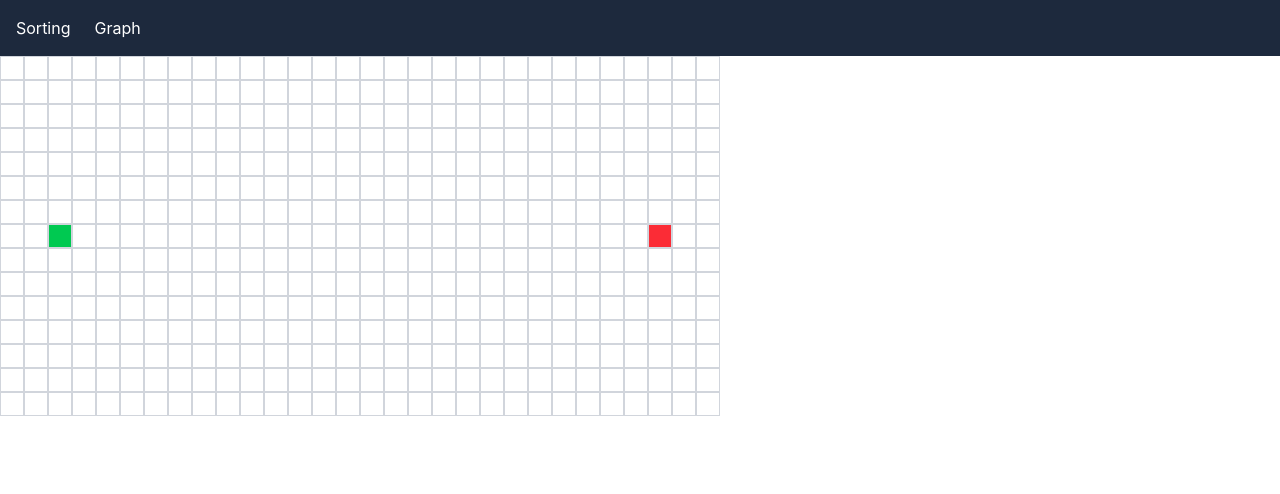
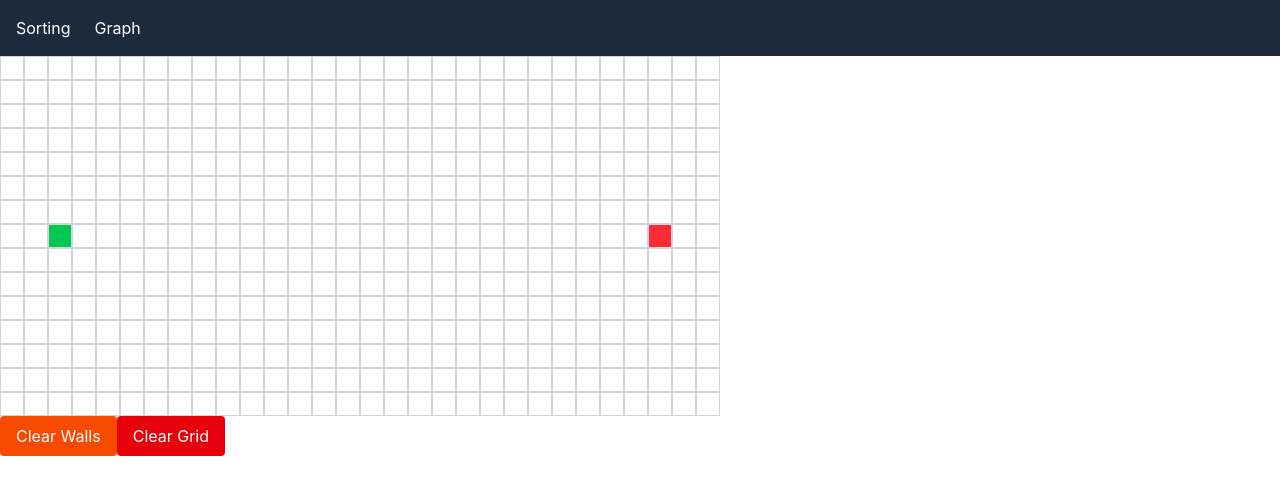
Before and after one commit to rlg0013/algo-visualizer, a React (Vite) app: page /graph in a window 1280 px wide. Shown: the top 494 px of the page. Built offline with nearby package versions, Linux system fonts and the light colour scheme.

Commit message:
added clear walls and grid buttons

```diff
--- a/src/pages/GraphPage.jsx
+++ b/src/pages/GraphPage.jsx
@@ -31,6 +31,7 @@ function GraphPage() {
   function handleCellUpdate(row, col) {
     setGrid(prevGrid => {
       const cell = prevGrid[row][col]
+
       if (cell.type === "start" || cell.type === "end") {
         return prevGrid
       }
@@ -42,14 +43,49 @@ function GraphPage() {
         ...newRow[col],
         type: newRow[col].type === "wall" ? "empty" : "wall"
       }
+
       newGrid[row] = newRow
+
       return newGrid
     })
   }
 
+  function handleClearWalls() {
+    setGrid(prevGrid => (
+      prevGrid.map(row => (
+        row.map(cell => (
+          cell.type === "wall"
+            ? { ...cell, type: "empty" }
+            : cell
+        ))
+      ))
+    ))
+  }
+
+  function handleClearGrid() {
+    setGrid(createInitialGrid(15, 30))
+  }
+
   return (
     <div>
-      <Grid grid={grid} onCellUpdate={handleCellUpdate} />
+      <Grid
+        grid={grid}
+        onCellUpdate={handleCellUpdate}
+      />
+
+      <button
+        onClick={handleClearWalls}
+        className="bg-orange-600 text-white px-4 py-2 rounded"
+      >
+        Clear Walls
+      </button>
+
+      <button
+        onClick={handleClearGrid}
+        className="bg-red-600 text-white px-4 py-2 rounded"
+      >
+        Clear Grid
+      </button>
     </div>
   )
 }
```
